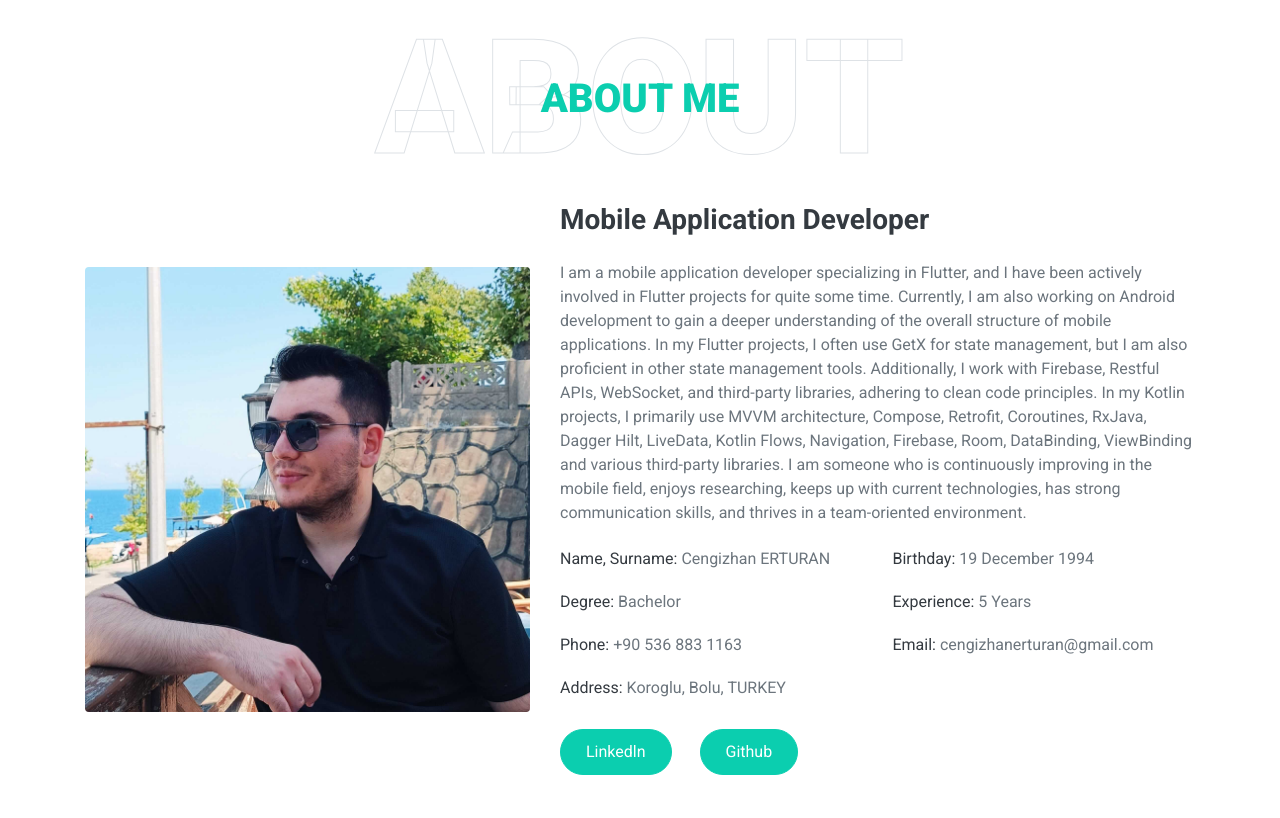
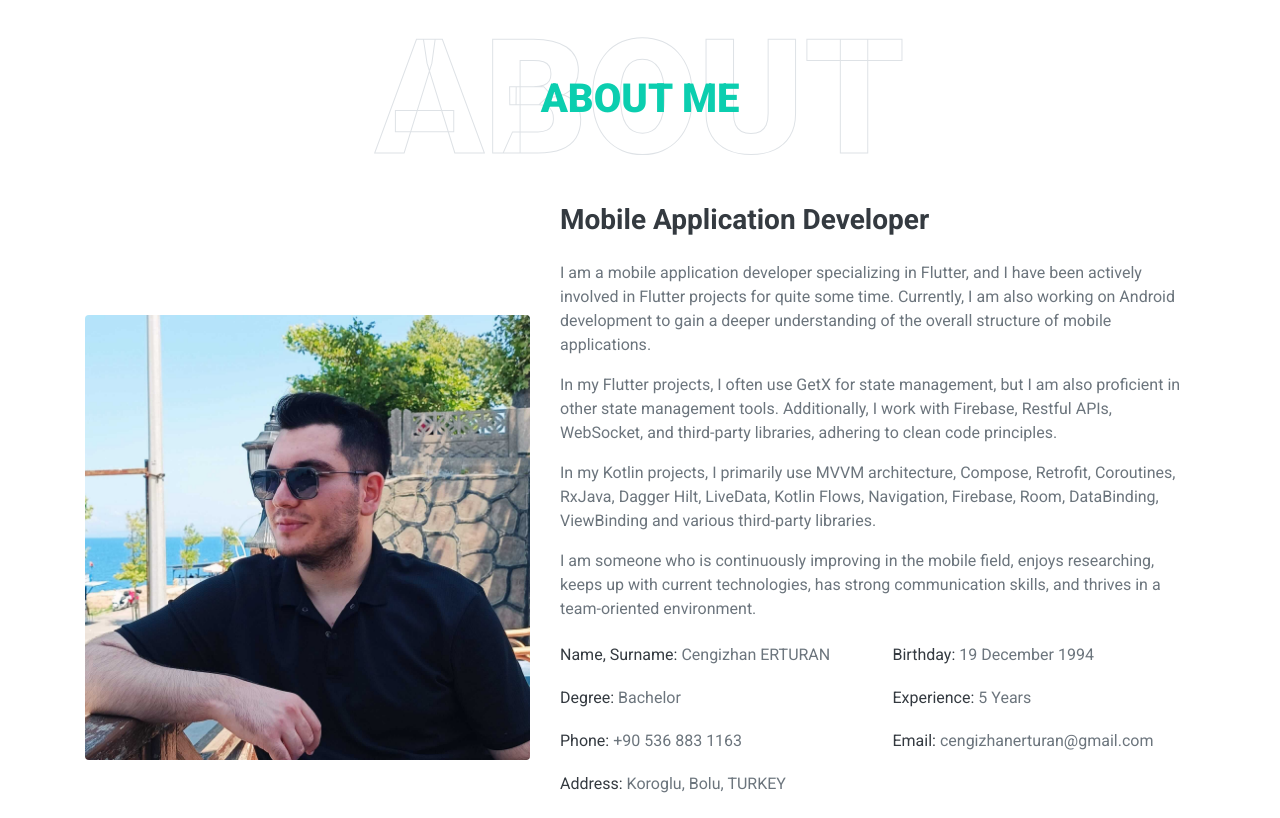
Before and after one commit to Cengizhanerturan/cengizhanerturan.github.io, a plain HTML site: page index.html in a window 1280 px wide. Shown: the part 893-1711 px from the top of the page. Drawn offline with nearby package versions, Linux system fonts and the light colour scheme.

Commit message:
updated about me

```diff
--- a/index.html
+++ b/index.html
@@ -83,26 +83,21 @@
                 <div class="col-lg-7">
                     <h3 class="mb-4">Mobile Application Developer</h3>
                     <p>I am a mobile application developer specializing in Flutter, and I have been actively involved in
-                        Flutter projects for
-                        quite some time. Currently, I am also working on Android development to gain a deeper
-                        understanding of the overall
-                        structure of mobile applications.
+                        Flutter projects for quite some time. Currently, I am also working on Android development to
+                        gain a deeper understanding of the overall structure of mobile applications.</p>
 
-                        In my Flutter projects, I often use GetX for state management, but I am also proficient in other
-                        state management tools.
-                        Additionally, I work with Firebase, Restful APIs, WebSocket, and third-party libraries, adhering
-                        to clean code
-                        principles.
+                    <p>In my Flutter projects, I often use GetX for state management, but I am also proficient in other
+                        state management tools. Additionally, I work with Firebase, Restful APIs, WebSocket, and
+                        third-party libraries, adhering to clean code principles.</p>
 
-                        In my Kotlin projects, I primarily use MVVM architecture, Compose, Retrofit, Coroutines, RxJava,
+                    <p>In my Kotlin projects, I primarily use MVVM architecture, Compose, Retrofit, Coroutines, RxJava,
                         Dagger Hilt, LiveData,
                         Kotlin Flows, Navigation, Firebase, Room, DataBinding, ViewBinding and various third-party
-                        libraries.
+                        libraries.</p>
 
-                        I am someone who is continuously improving in the mobile field, enjoys researching, keeps up
+                    <p>I am someone who is continuously improving in the mobile field, enjoys researching, keeps up
                         with current technologies,
-                        has strong communication skills, and thrives in a team-oriented environment.
-                    </p>
+                        has strong communication skills, and thrives in a team-oriented environment.</p>
                     <div class="row mb-3">
                         <div class="col-sm-6 py-2">
                             <h6>Name, Surname: <span class="text-secondary">Cengizhan ERTURAN</span></h6>
```
